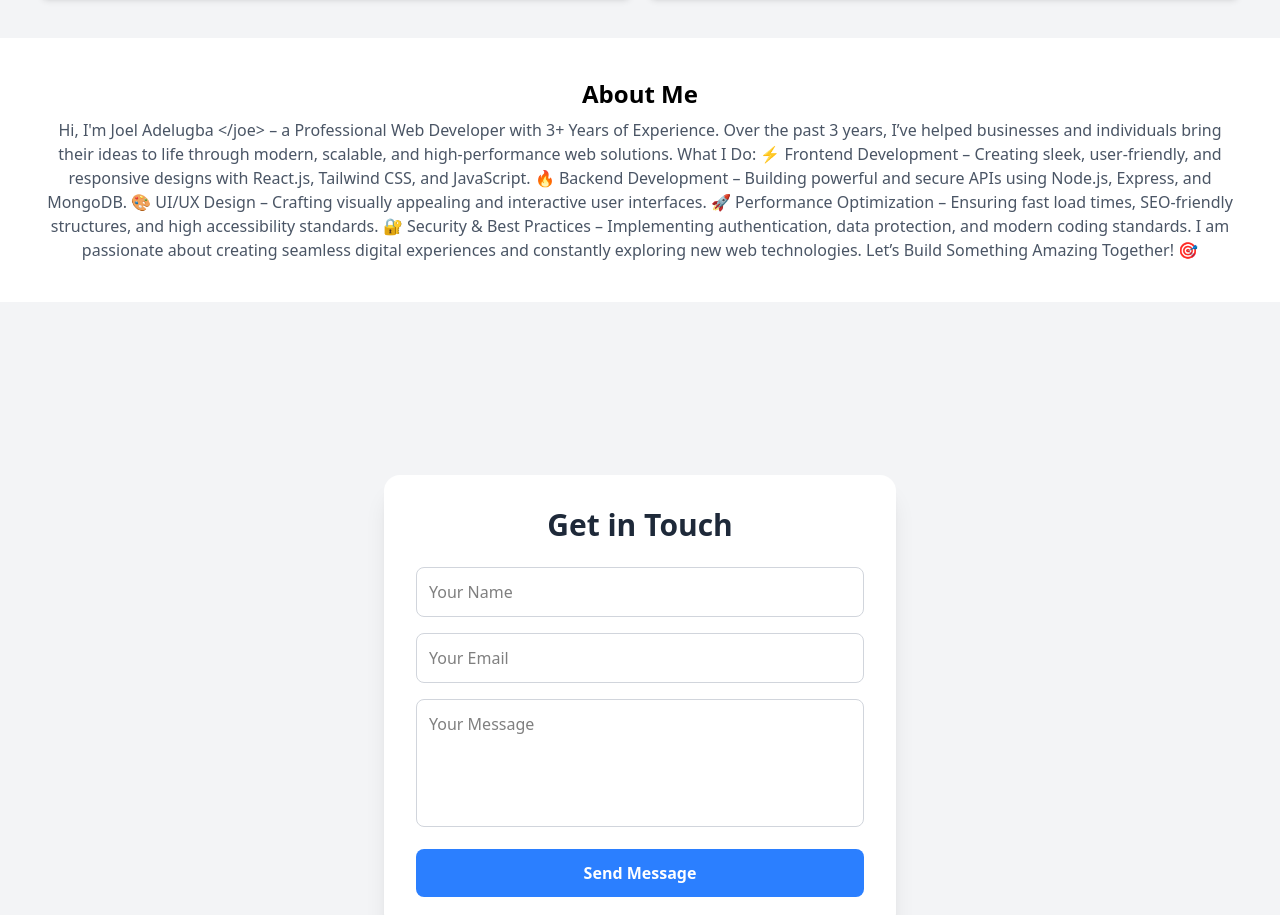
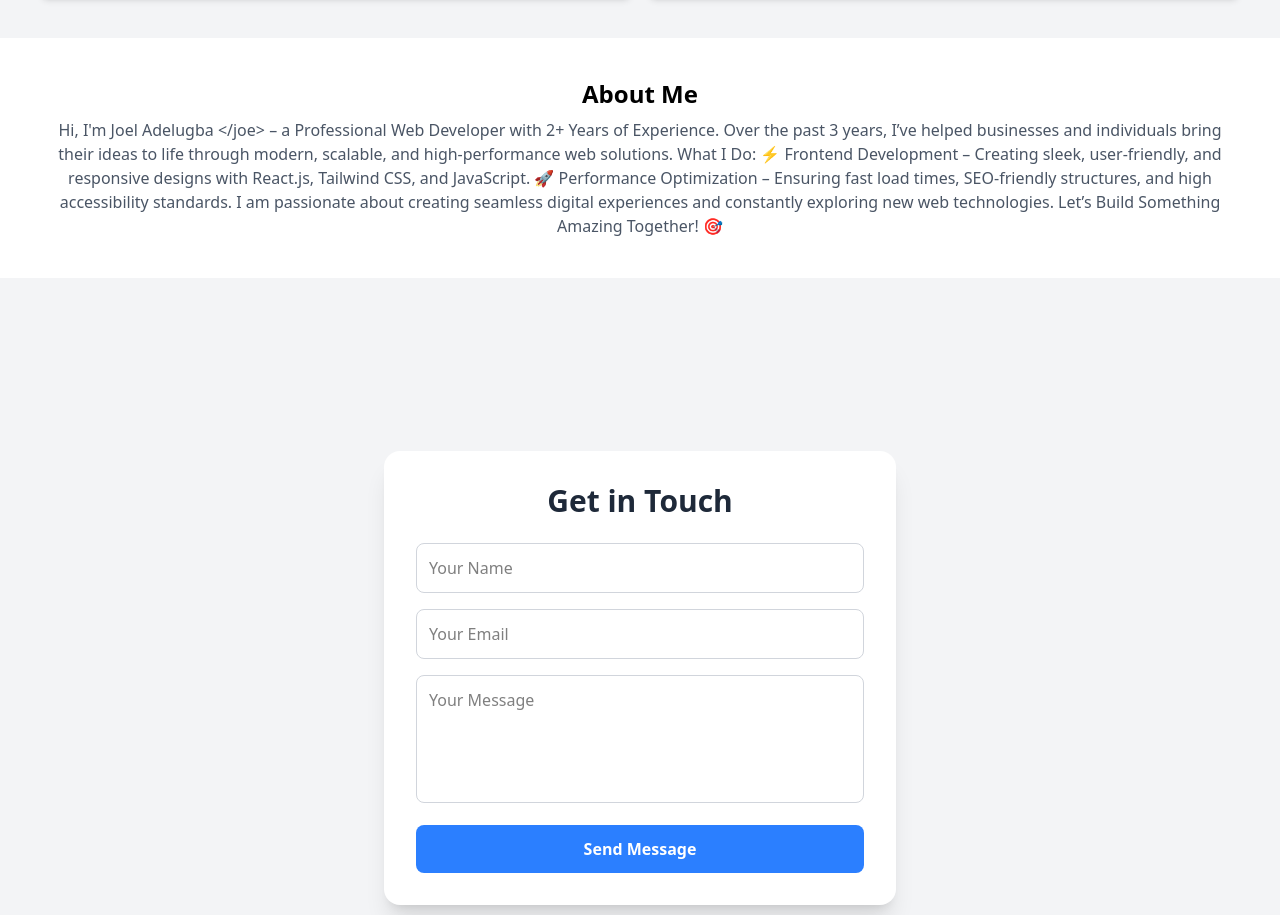
Before and after one commit to Skibelem/Portfolio, a React (Vite) app: page / in a window 1280 px wide. Shown: the part 1080-1995 px from the top of the page. Built offline with nearby package versions, Linux system fonts and the light colour scheme.

Commit message:
Update About.jsx
I changed something in the About section

```diff
--- a/src/Components/About.jsx
+++ b/src/Components/About.jsx
@@ -5,17 +5,14 @@ const About = () => {
     <section id="about" className="p-10 bg-white text-center">
       <h2 className="text-2xl font-bold">About Me</h2>
       <p className="text-gray-600 mt-2">
-        Hi, I'm Joel Adelugba {"</joe>"} – a Professional Web Developer with 3+ Years of Experience.
+        Hi, I'm Joel Adelugba {"</joe>"} – a Professional Web Developer with 2+ Years of Experience.
 
         Over the past 3 years, I’ve helped businesses and individuals bring their ideas to life through modern, scalable, and high-performance web solutions.
 
         What I Do:
 
         ⚡ Frontend Development – Creating sleek, user-friendly, and responsive designs with React.js, Tailwind CSS, and JavaScript.
-        🔥 Backend Development – Building powerful and secure APIs using Node.js, Express, and MongoDB.
-        🎨 UI/UX Design – Crafting visually appealing and interactive user interfaces.
         🚀 Performance Optimization – Ensuring fast load times, SEO-friendly structures, and high accessibility standards.
-        🔐 Security & Best Practices – Implementing authentication, data protection, and modern coding standards.
         I am passionate about creating seamless digital experiences and constantly exploring new web technologies.
 
         Let’s Build Something Amazing Together! 🎯
```
